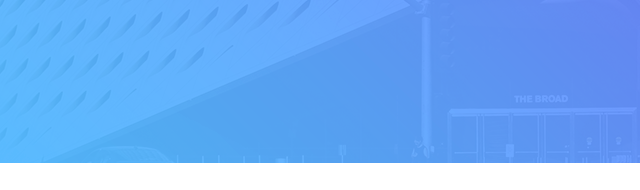
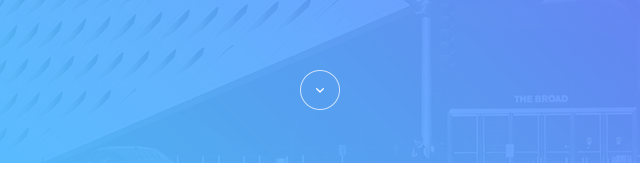
Before and after one commit to artofnext/br_exam_2_js, a website: page index.html in a window 1280 px wide. Shown: the part 645-835 px from the top of the page, 331-971 px from the left. Drawn offline with nearby package versions, Linux system fonts and the light colour scheme.

Commit message:
scroll button

```diff
--- a/css/styles.scss
+++ b/css/styles.scss
@@ -147,6 +147,13 @@ a {
 }
 }
 
+.scroller {
+    position: absolute;
+    bottom: 40px;
+    width: 100%;
+    left: 48.5%;
+}
+
 .what {
     color: $color-dark;
 }
--- a/index.html
+++ b/index.html
@@ -83,10 +83,12 @@
                         </div>
                         <img class="slide1__img" src="img/header2_bg.png" alt="">
                     </div>
-
-
-
                 </div>
+            </div>
+            <div class="social__item scroller">
+                    <a href="#about" class="scroll_link">
+                        <img src="img/scroll_btn.png">
+                    </a>
             </div>
         </div>
 
```
Also changed, not shown: css/styles.css.
